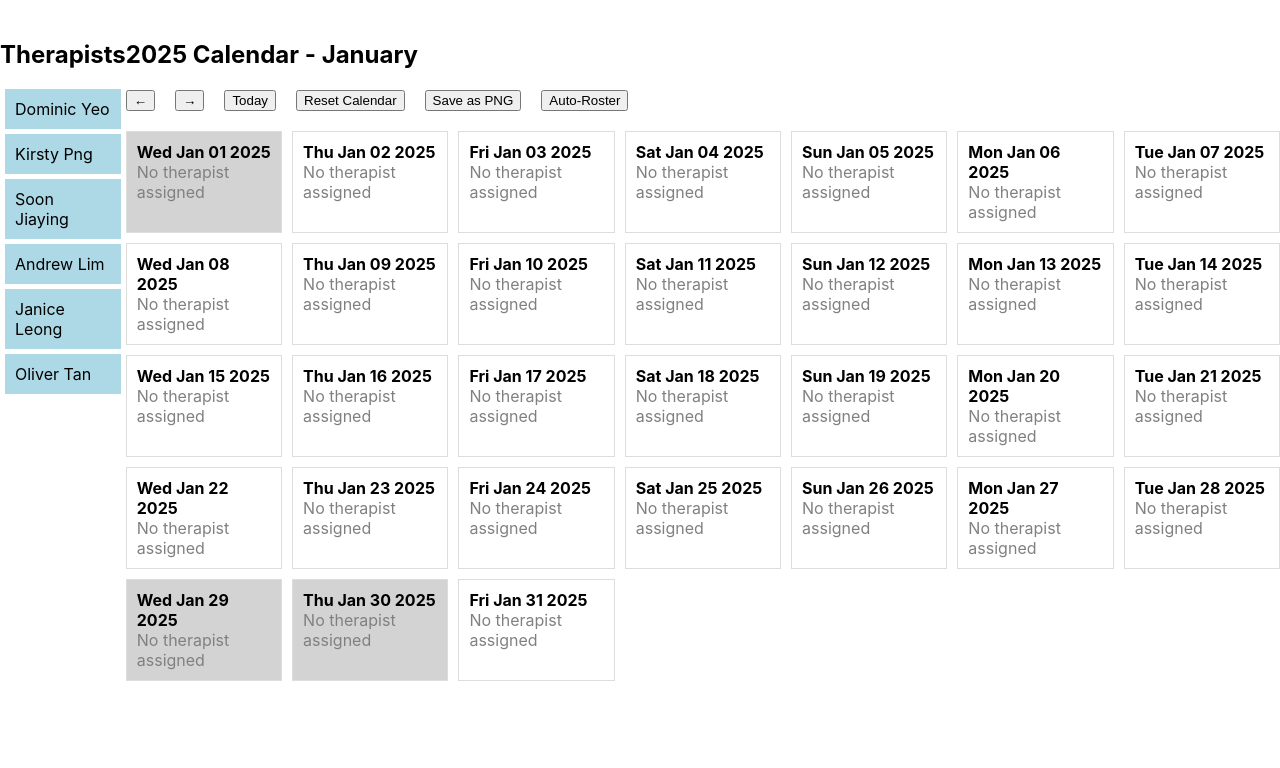
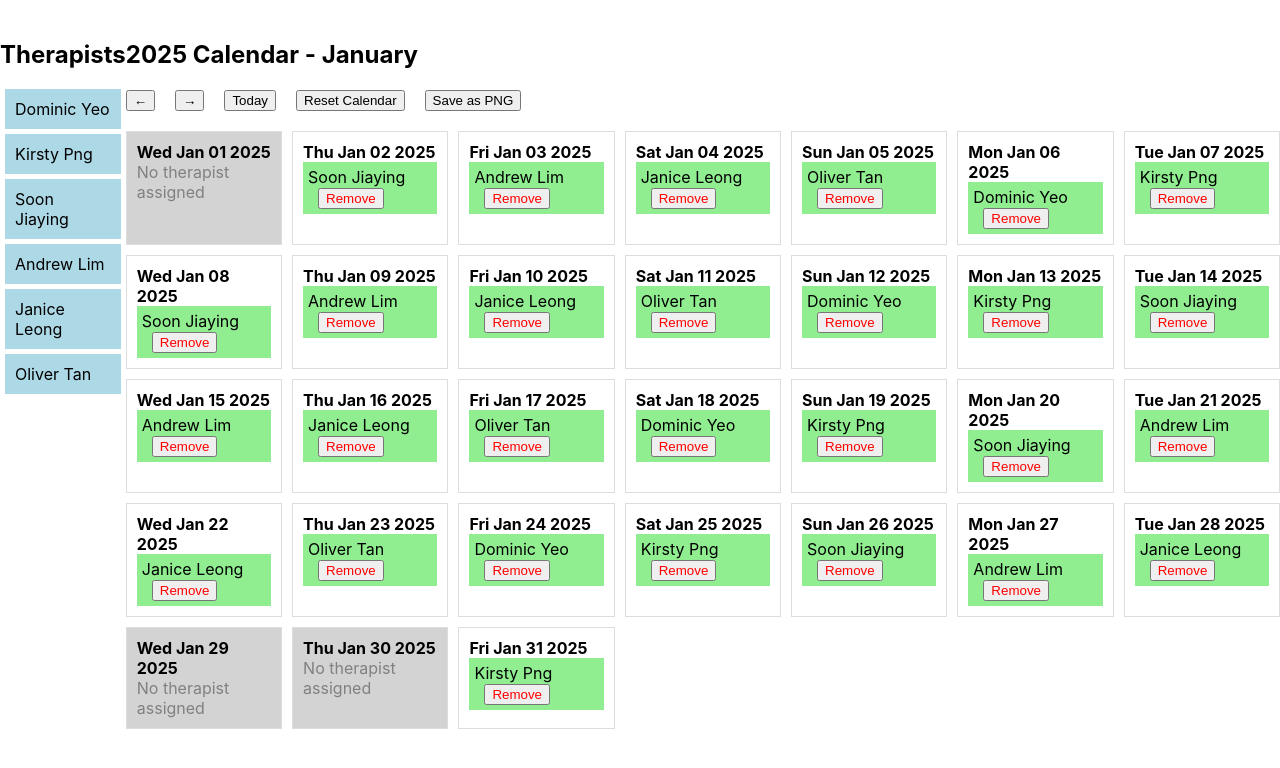
Before and after one commit to jxhnthan/hwb-crisis-rostering, a React (Create React App) app: page / in a window 1280 px wide. Shown: the top 768 px of the page. Built offline with nearby package versions, Linux system fonts and the light colour scheme.

Commit message:
Add files via upload

```diff
--- a/src/App.js
+++ b/src/App.js
@@ -2,7 +2,7 @@ import React, { useState, useEffect } from 'react';
 import { useDrag, useDrop } from 'react-dnd';
 import { DndProvider } from 'react-dnd';
 import { HTML5Backend } from 'react-dnd-html5-backend';
-import html2canvas from 'html2canvas'; // Import html2canvas
+import html2canvas from 'html2canvas';
 
 // Define therapist names
 const therapists = [
@@ -12,11 +12,10 @@ const therapists = [
 
 // Blocked days (in YYYY-MM-DD format)
 const blockedDays = [
-  "2025-1-1", "2025-1-29", "2025-1-30", // New Year’s Day, Chinese New Year
-  "2025-3-31", "2025-4-18", "2025-5-1", // Hari Raya Puasa, Good Friday, Labour Day
-  "2025-5-12", "2025-6-7", "2025-8-9", // Vesak Day, Hari Raya Haji, National Day
-  "2025-3-28", "2025-10-25", // NUS Wellbeing Day
-  "2025-10-20", "2025-12-25"  // Deepavali, Christmas Day
+  "2025-1-1", "2025-1-29", "2025-1-30",
+  "2025-3-31", "2025-4-18", "2025-5-1",
+  "2025-5-12", "2025-6-7", "2025-8-9",
+  "2025-3-28", "2025-10-25", "2025-10-20", "2025-12-25"
 ];
 
 // Helper function to get the dates for each month in 2025 with unique keys
@@ -33,7 +32,7 @@ const get2025Calendar = () => {
       const dayKey = `${2025}-${monthIndex + 1}-${dayIndex + 1}`; // Unique day identifier (YYYY-MM-DD)
       return {
         date,
-        dayKey, // Use dayKey as the unique identifier
+        dayKey,
         therapists: []
       };
     });
@@ -78,7 +77,7 @@ const CalendarDay = ({ day, moveTherapist, removeTherapist, isToday, isBlocked }
         padding: '10px',
         minHeight: '80px',
         position: 'relative',
-        backgroundColor: isToday ? '#FFEB3B' : isBlocked ? '#D3D3D3' : 'white' // Highlight today's date or blocked days
+        backgroundColor: isToday ? '#FFEB3B' : isBlocked ? '#D3D3D3' : 'white'
       }}
     >
       <strong>{day.date.toDateString()}</strong>
@@ -115,7 +114,7 @@ const Calendar = ({ monthDays, moveTherapist, removeTherapist, todayDate }) => {
             moveTherapist={moveTherapist}
             removeTherapist={removeTherapist}
             isToday={isToday}
-            isBlocked={isBlocked} // Pass isBlocked as a prop
+            isBlocked={isBlocked}
           />
         );
       })}
@@ -138,28 +137,6 @@ const App = () => {
   const goToToday = () => {
     setCurrentMonth(currentMonthIndex); // Set to current month
     setTodayDate(new Date(currentYear, currentMonthIndex, currentDay)); // Set today's date
-  };
-
-  // Auto-rostering logic that excludes blocked days
-  const assignTherapists = () => {
-    let therapistIndex = 0; // Start with the first therapist
-
-    // Loop through the days of the current month and assign therapists
-    setCalendar(prevCalendar => {
-      const updatedCalendar = prevCalendar.map((month, index) => {
-        if (index === currentMonth) {
-          return month.map(day => {
-            if (!blockedDays.includes(day.dayKey) && day.therapists.length === 0) {
-              day.therapists.push(therapists[therapistIndex]); // Assign therapist to available day
-              therapistIndex = (therapistIndex + 1) % therapists.length; // Move to next therapist
-            }
-            return day;
-          });
-        }
-        return month;
-      });
-      return updatedCalendar;
-    });
   };
 
   // Handle moving a therapist into a calendar day
@@ -202,7 +179,7 @@ const App = () => {
 
   // Reset the calendar to its original unassigned state
   const resetCalendar = () => {
-    setCalendar(calendarData); // Reset the calendar state to its initial state
+    setCalendar(get2025Calendar()); // Reset the calendar state to its initial state
   };
 
   // Function to save the calendar as PNG
@@ -215,6 +192,20 @@ const App = () => {
       link.click(); // Trigger the download
     });
   };
+
+  // Auto-roster therapists after calendar reset or when month changes
+  useEffect(() => {
+    const updatedCalendar = [...calendar]; // Copy the calendar state to avoid mutating it directly
+
+    updatedCalendar[currentMonth].forEach(day => {
+      if (day.therapists.length === 0 && !blockedDays.includes(day.dayKey)) {
+        const therapistToAssign = therapists[day.date.getDate() % therapists.length]; // Simple round-robin assignment
+        day.therapists.push(therapistToAssign);
+      }
+    });
+
+    setCalendar(updatedCalendar); // Update the calendar with auto-assignments
+  }, [currentMonth]);
 
   return (
     <DndProvider backend={HTML5Backend}>
@@ -234,7 +225,6 @@ const App = () => {
             <button onClick={goToToday} style={{ marginLeft: '20px' }}>Today</button>
             <button onClick={resetCalendar} style={{ marginLeft: '20px' }}>Reset Calendar</button>
             <button onClick={saveAsPNG} style={{ marginLeft: '20px' }}>Save as PNG</button>
-            <button onClick={assignTherapists} style={{ marginLeft: '20px' }}>Auto-Roster</button>
           </div>
 
           <div id="calendar-container">
```
